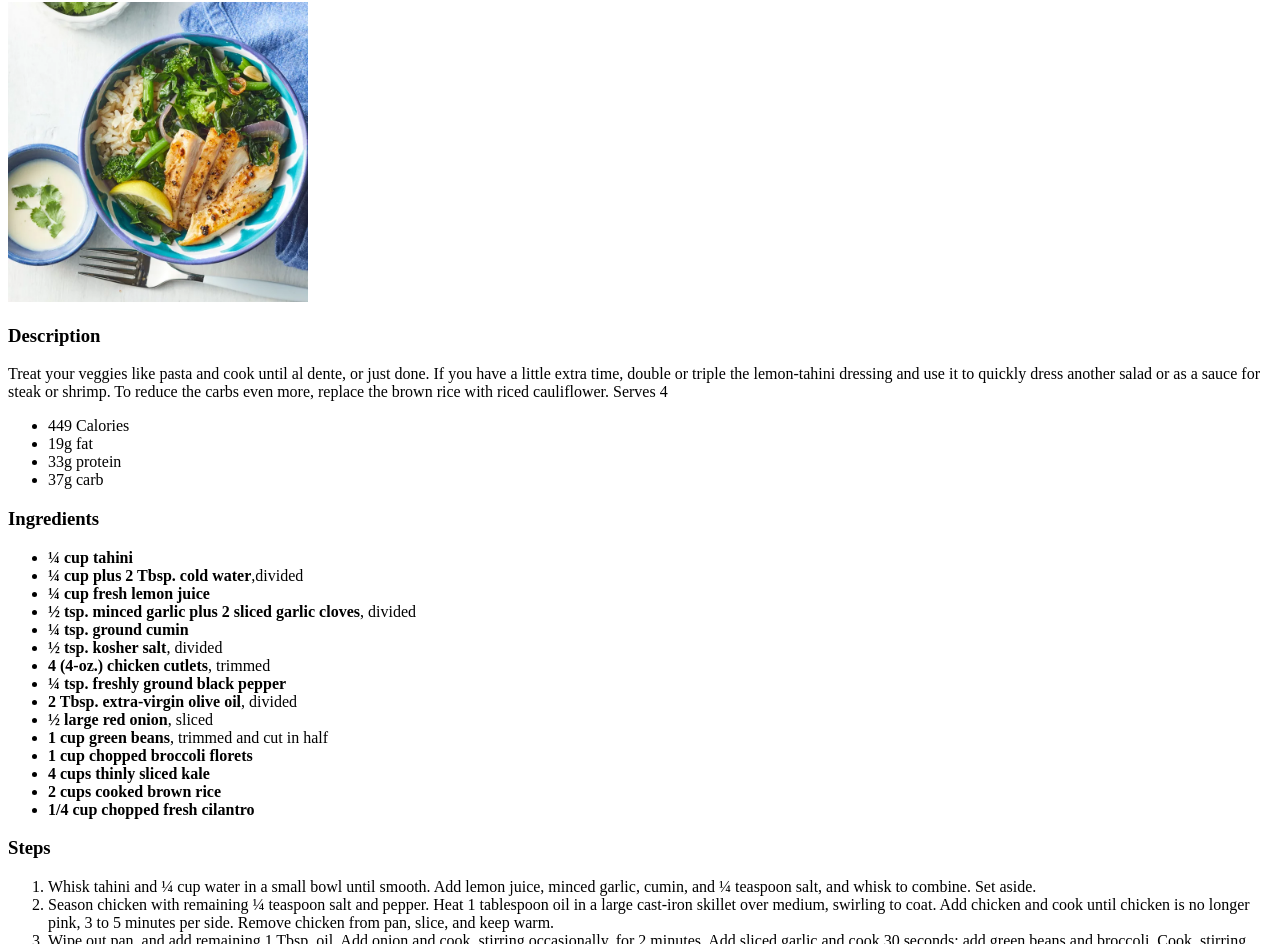
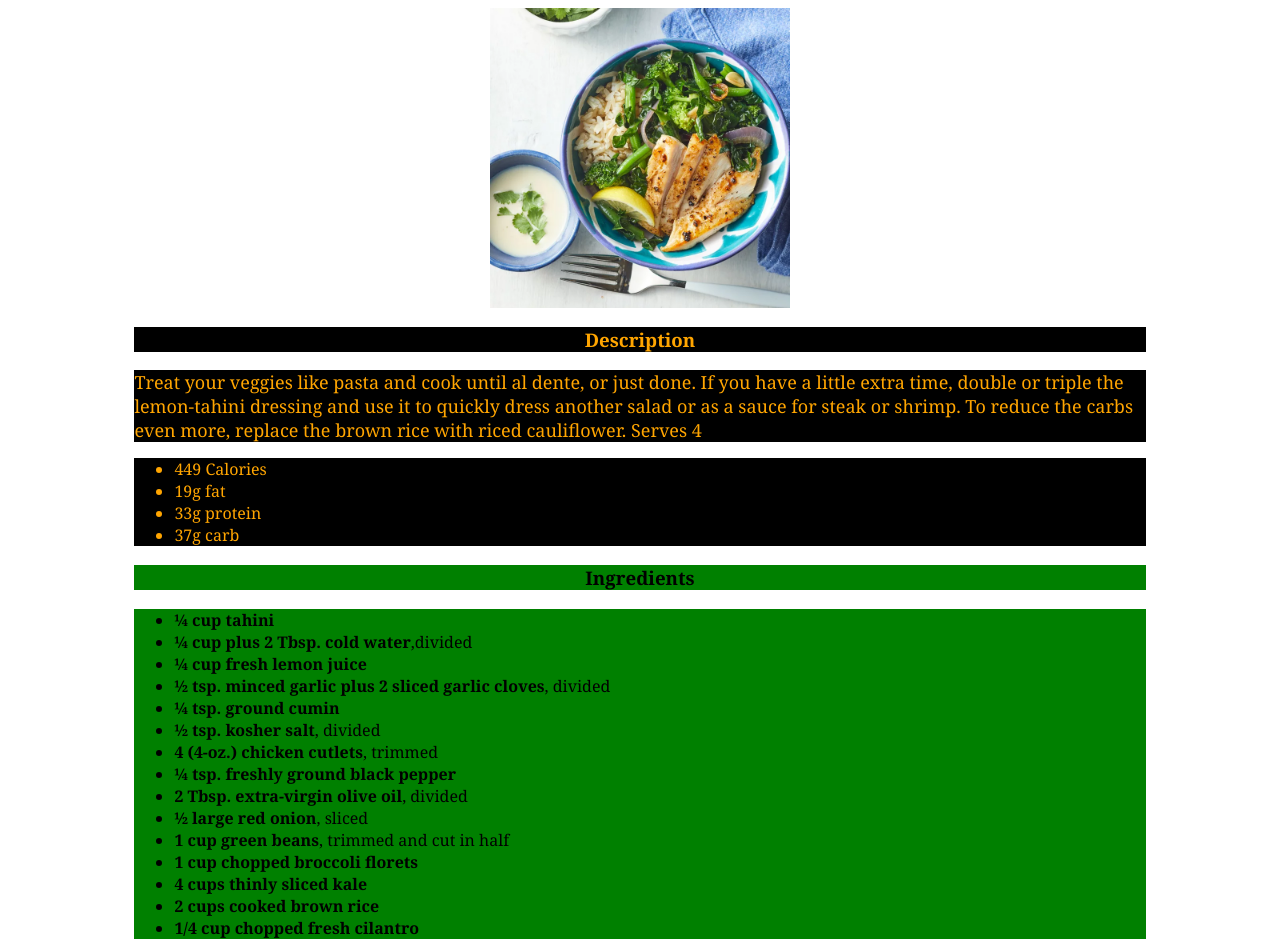
Before and after one commit to djensen11/odin-recipes, a plain HTML site: page recipes/Green_veggie_bowl.html in a window 1280 px wide. Shown: the part 78-1022 px from the top of the page. Drawn offline with Linux system fonts and the light colour scheme.

Commit message:
Added initial CSS styling: centering + background

```diff
--- a/recipes/Green_veggie_bowl.html
+++ b/recipes/Green_veggie_bowl.html
@@ -1,30 +1,32 @@
-<!DOCTYPE html>
+    <!DOCTYPE html>
 <html lang="en">
 <head>
     <meta charset="UTF-8">
     <meta name="viewport" content="width=device-width, initial-scale=1.0">
     <title>Green Veggie Bowl With Lemon-Tahini Dressing</title>
+    <link rel = "stylesheet" href = "../style.css"></style>
 </head>
 <body>
     <h1> Green Veggie Bowl With Lemon-Tahini Dressing</h1>
     <img src = "../img/GreenChickenBowl.jpg" height = 300 width = 300 alt = "Delicious bowl of chicken and tahini on a table">
-    <h3>Description</h3>
+    <h3 class = "description header">Description</h3>
 
-        Treat your veggies like pasta and cook until al dente, or just done.
-        If you have a little extra time, double or triple the lemon-tahini dressing
-        and use it to quickly dress another salad or as a sauce for steak or shrimp.
-        To reduce the carbs even more, replace the brown rice with riced cauliflower.
+        <div class = "description text">Treat your veggies like pasta and cook until al dente, or just done.
+            If you have a little extra time, double or triple the lemon-tahini dressing
+            and use it to quickly dress another salad or as a sauce for steak or shrimp.
+            To reduce the carbs even more, replace the brown rice with riced cauliflower.
 
-        Serves 4
+            Serves 4
+        </div>
 
-        <ul>
+        <ul class = " description macros">
             <li>449 Calories</li>
             <li>19g fat</li>
             <li>33g protein</li>
             <li>37g carb</li>
         </ul>
-    <h3> Ingredients</h3>
-    <ul>
+    <h3 class = "ingredients header"> Ingredients</h3>
+    <ul class = "ingredients list">
         <li><b>¼ cup tahini</b></li>
         <li><b>¼ cup plus 2 Tbsp. cold water</b>,divided</li>
         <li><b>¼ cup fresh lemon juice</b></li>
@@ -41,8 +43,8 @@
         <li><b>2 cups cooked brown rice</b></li>
         <li><b>1/4 cup chopped fresh cilantro</b></li>
     </ul>
-    <h3>Steps</h3>
-    <ol>
+    <h3 class = "steps header">Steps</h3>
+    <ol class = "steps list">
         <li>Whisk tahini and ¼ cup water in a small bowl until smooth.
             Add lemon juice, minced garlic, cumin, and ¼ teaspoon salt,
             and whisk to combine. Set aside.
@@ -67,5 +69,7 @@
             dressing and sprinkle with cilantro
         </li>
     </ol>
+    <a href="../index.html">back</a>
+
 </body>
 </html>
--- /dev/null
+++ b/style.css
@@ -0,0 +1,55 @@
+/* CSS styling  */
+
+* {
+    font-family: Georgia, 'Times New Roman', Times, serif;
+}
+
+/* These apply mainly to index.html*/
+.header {
+    color: black;
+}
+
+.recipe{
+    color:aqua;
+}
+
+/* These apply mainly to recipe pages*/
+img {
+    display: block;
+    margin-left: auto;
+    margin-right: auto;
+}
+
+
+.description,  .macros{
+    text-align: left;
+    margin-left: 10%;
+    margin-right: 10%;
+    color: orange;
+    background-color: black;
+}
+
+.header, .ingredients.header, .steps.header, .description.header{
+    text-align: center;
+}
+.description.text {
+    font-size: large;
+    text-align: left;
+}
+
+.ingredients {
+    text-align: left;
+    margin-left: 10%;
+    margin-right: 10%;
+    color: black;
+    background-color: green
+}
+
+
+.steps {
+    text-align: left;
+    margin-left: 10%;
+    margin-right: 10%;
+    color: black;
+    background-color: purple;
+}
```
Also changed, not shown: index.html (+5 -5 lines), recipes/chicken_hummus_bowl.html (+14 -8 lines), recipes/soba-edamame-noodles.html (+11 -8 lines).
